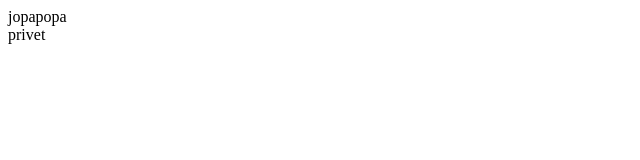
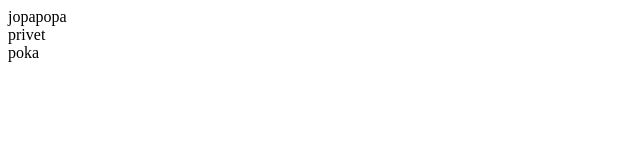
Before and after one commit to den6ik/Project, a plain HTML site: page index.html in a window 1280 px wide. Shown: the full height of the page, 0-640 px from the left. Drawn offline with Linux system fonts and the light colour scheme.

Commit message:
commit ot gleba

```diff
--- a/index.html
+++ b/index.html
@@ -8,5 +8,6 @@
 <body>
     <div>jopapopa</div>
     <div>privet</div>
+    <div>poka</div>
 </body>
 </html>
```
